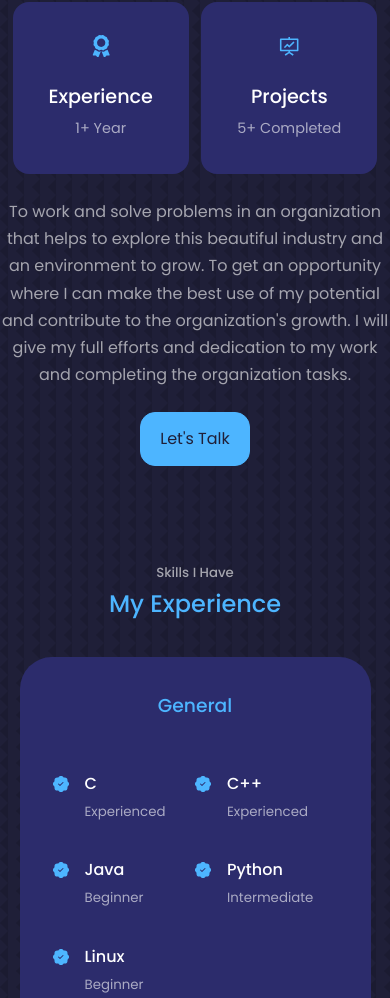
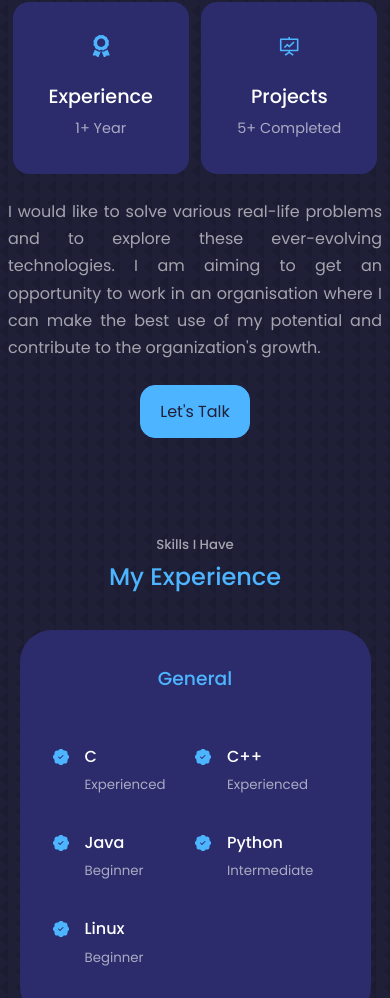
Before and after one commit to SamarthHChinivar/portfolio-website, a React (Create React App) app: page / in a window 390 px wide. Shown: the part 1341-2339 px from the top of the page. Built offline with nearby package versions, Linux system fonts and the light colour scheme; a web font is replaced by a local one.

Commit message:
About text Updated

```diff
--- a/src/components/about/About.jsx
+++ b/src/components/about/About.jsx
@@ -31,7 +31,7 @@ const About = () => {
             </article>
           </div>
 
-          <p>To work and solve problems in an organization that helps to explore this beautiful industry and an environment to grow. To get an opportunity where I can make the best use of my potential and contribute to the organization's growth. I will give my full efforts and dedication to my work and completing the organization tasks.</p>
+          <p>I would like to solve various real-life problems and to explore these ever-evolving technologies. I am aiming to get an opportunity to work in an organisation where I can make the best use of my potential and contribute to the organization's growth.</p>
 
           <a href="#contact" className='btn btn-primary'>Let's Talk</a>
 
--- a/src/components/about/about.css
+++ b/src/components/about/about.css
@@ -102,7 +102,8 @@
     }
 
     .about__content p {
-        margin: 1.5rem 0;
+        margin: 1.5rem 0.5rem;
+        text-align: justify;
     }
 
 }
```
